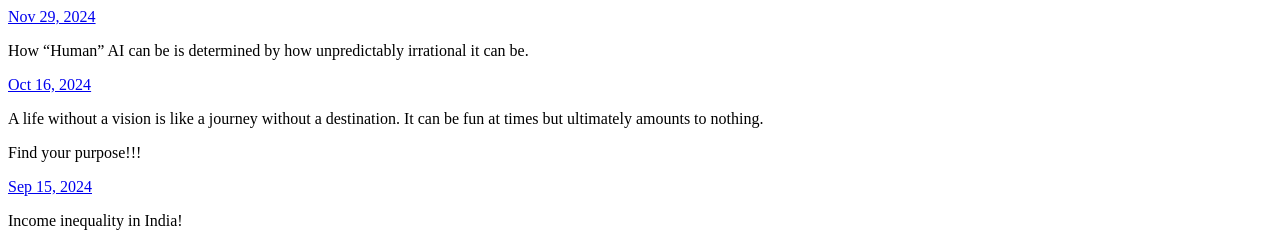
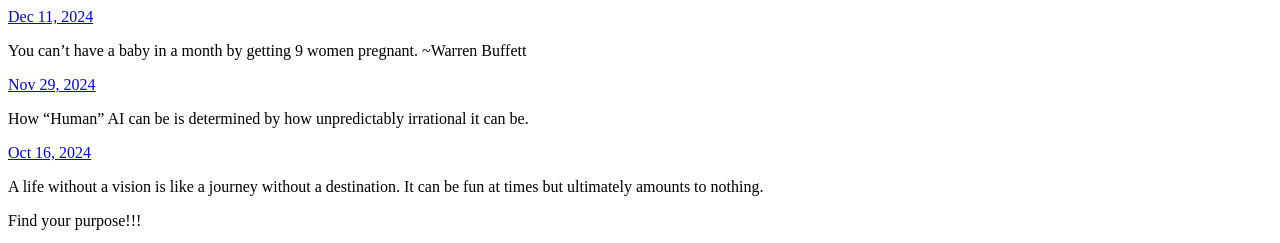
Before and after one commit to roshanjhegde/MyMicroBlog, a plain HTML site: page index.html in a window 1280 px wide. Shown: the top 243 px of the page. Drawn offline with Linux system fonts and the light colour scheme; a script that the page names is missing.

Commit message:
Archiving from Micro.blog.

```diff
--- a/index.html
+++ b/index.html
@@ -21,6 +21,18 @@
 <div class="h-feed">
 
 
+
+	  <div class="h-entry">
+
+
+		<a href="https://roshanhegde.com/2024/12/11/you-cant-have.html" class="u-url"><time class="dt-published" datetime="2024-12-11 03:25:51 &#43;0530">Dec 11, 2024</time></a>
+
+		<div class="e-content">
+			 <p>You can’t have a baby in a month by getting 9 women pregnant.
+~Warren Buffett</p>
+
+		</div>
+	  </div>
 
 	  <div class="h-entry">
 
```
